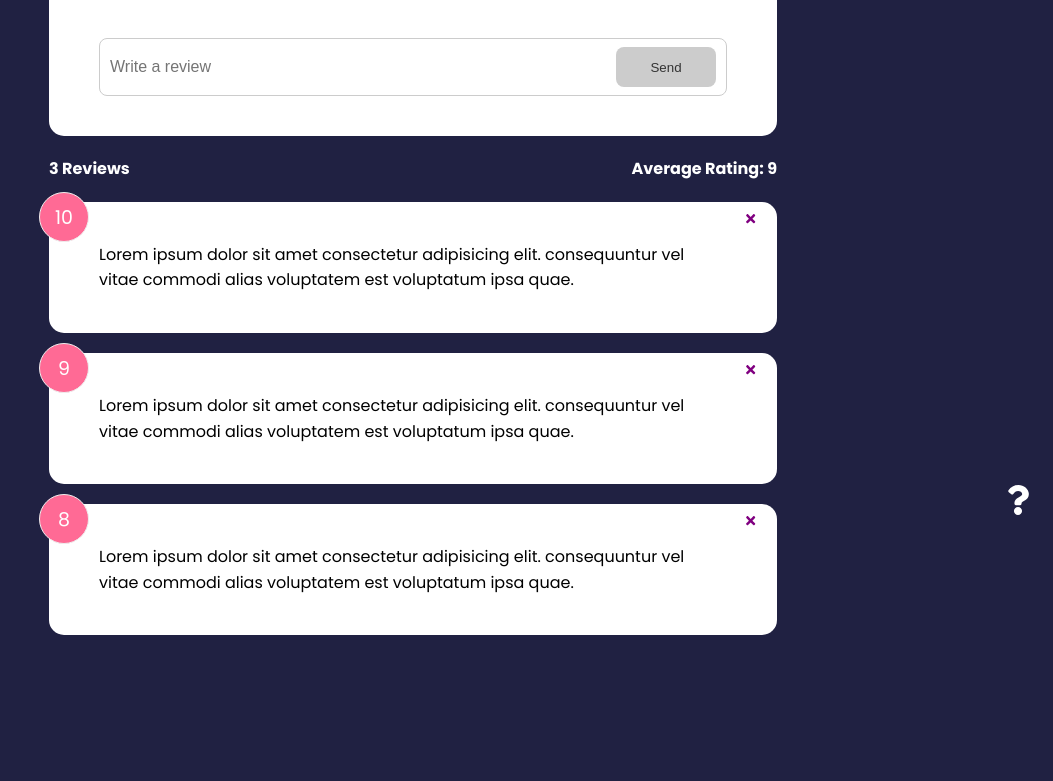
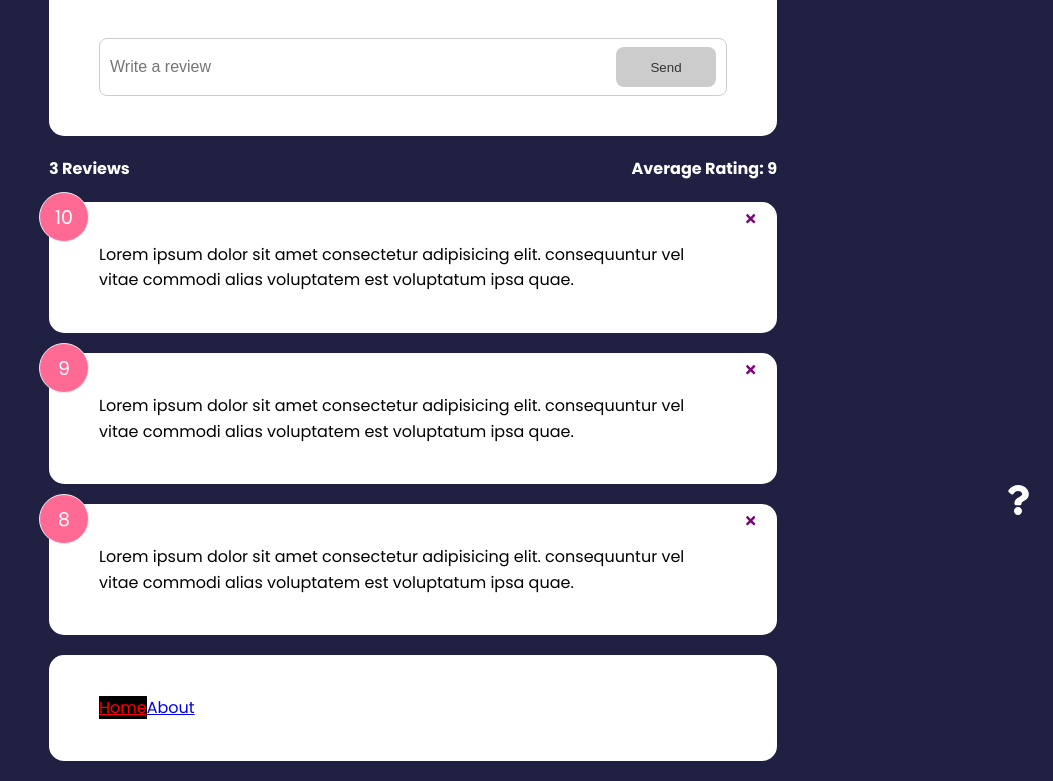
Before and after one commit to anubhavbagri/FeedbackApp-react, a React (Create React App) app: page / in a window 1280 px wide. Shown: the part 257-1038 px from the top of the page, without its empty margins (227-1280 px from the left). Before the commit the page ends 912 px from the top, so only its background shows below. Built offline with nearby package versions, Linux system fonts and the light colour scheme; the HTML template or start-up script is replaced by a standard one.

Commit message:
feat: using router NavLink

```diff
--- a/src/App.js
+++ b/src/App.js
@@ -1,5 +1,11 @@
 import { v4 as uuidv4 } from 'uuid';
-import { BrowserRouter as Router, Route, Routes } from 'react-router-dom';
+import {
+  BrowserRouter as Router,
+  Route,
+  Routes,
+  NavLink,
+} from 'react-router-dom';
+import Card from './components/shared/Card';
 import { useState } from 'react';
 import Header from './components/Header';
 import FeedbackList from './components/FeedbackList';
@@ -47,6 +53,14 @@
           {/* <Route path="/about">This is the about route</Route> */}
           <Route path="/about" element={<AboutPage />} />
         </Routes>
+        <Card>
+          <NavLink to="/" activeClassName="active">
+            Home
+          </NavLink>
+          <NavLink to="/about" activeClassName="active">
+            About
+          </NavLink>
+        </Card>
         <AboutIconLink />
       </div>
     </Router>
--- a/src/index.css
+++ b/src/index.css
@@ -4,6 +4,11 @@
     box-sizing: border-box;
     margin: 0;
     padding: 0;
+}
+
+.active {
+    background: #000;
+    color: red;
 }
 
 body {
```
